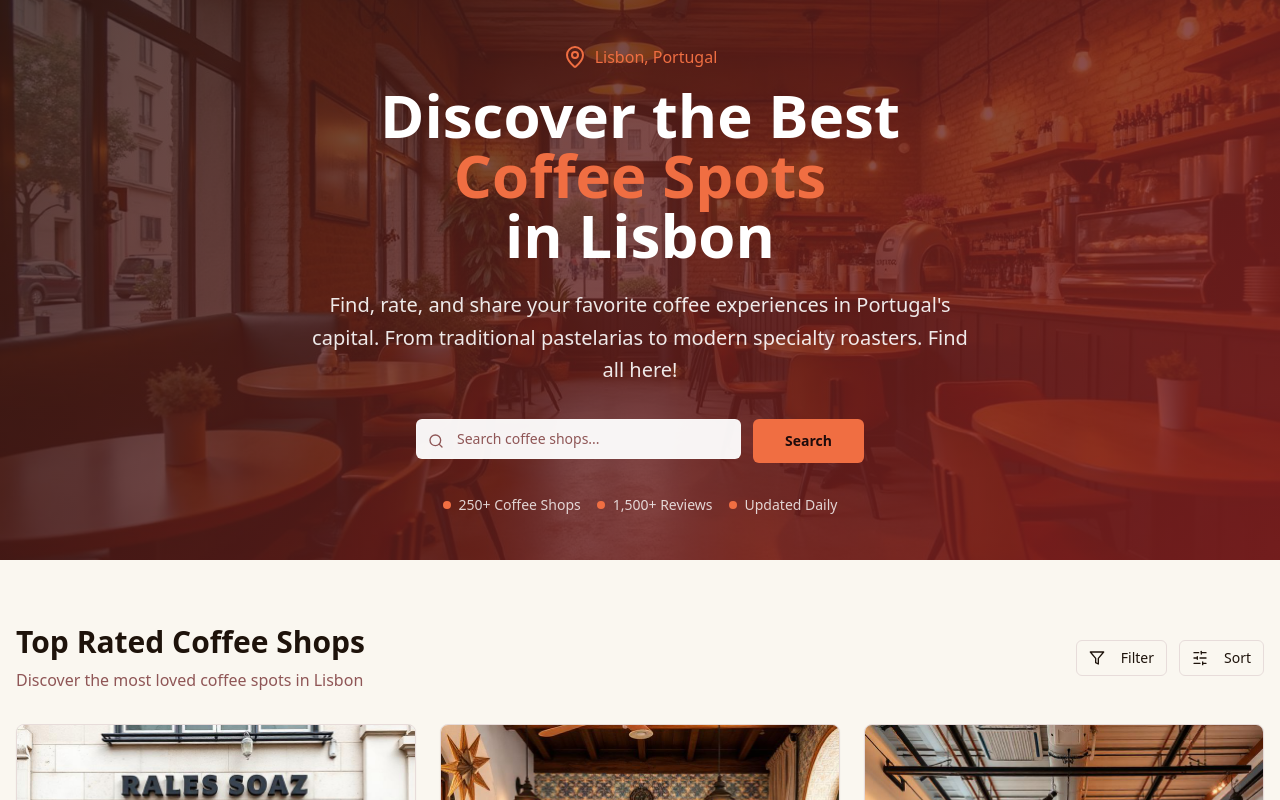
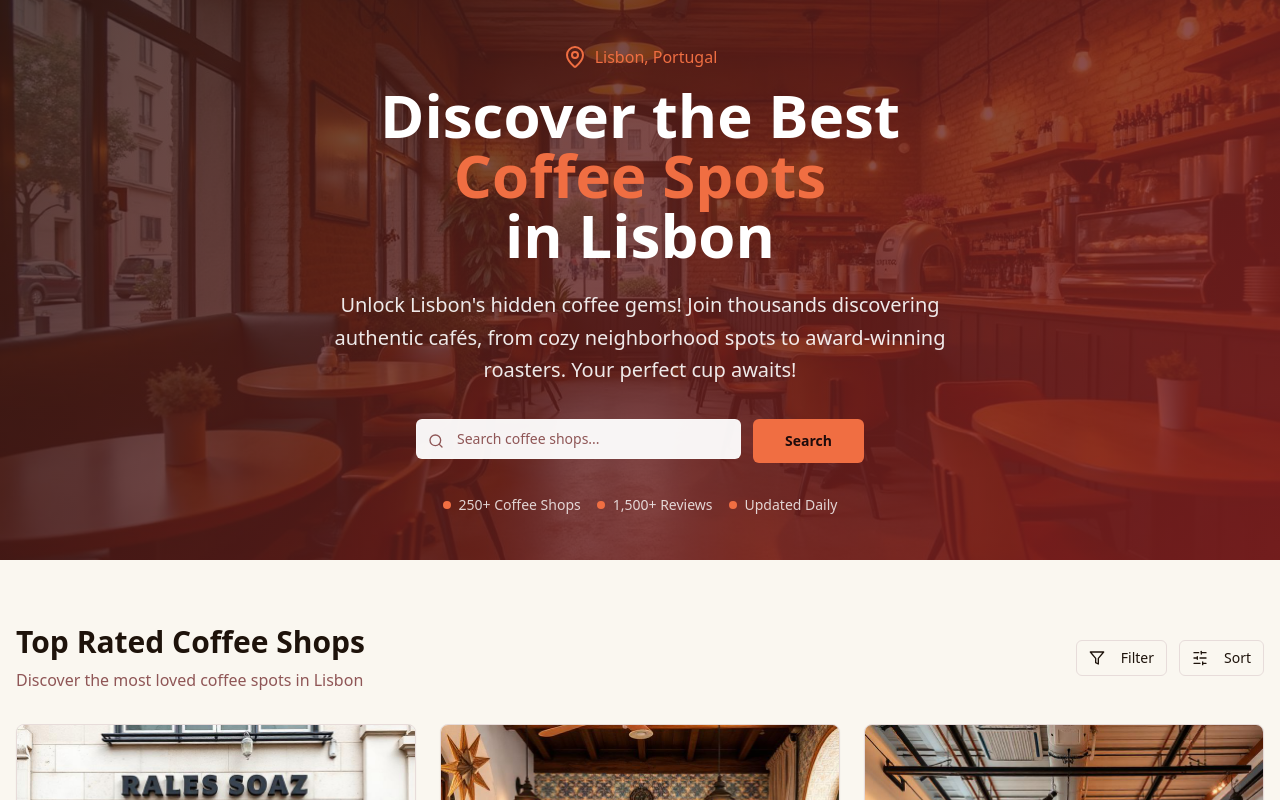
Before and after one commit to elkmod/lisbon-coffee-buzz, a React (Vite) app: page / in a window 1280 px wide. Shown: the top 800 px of the page. Built offline with nearby package versions, Linux system fonts and the light colour scheme.

Commit message:
Refactor: Update hero subtext
Change the hero subtext to be more incentivizing.

```diff
--- a/src/components/Hero.tsx
+++ b/src/components/Hero.tsx
@@ -30,8 +30,8 @@ const Hero = () => {
         </h1>
 
         <p className="text-xl text-white/90 mb-8 max-w-2xl mx-auto leading-relaxed">
-          Find, rate, and share your favorite coffee experiences in Portugal's capital.
-          From traditional pastelarias to modern specialty roasters. Find all here!
+          Unlock Lisbon's hidden coffee gems! Join thousands discovering authentic cafés,
+          from cozy neighborhood spots to award-winning roasters. Your perfect cup awaits!
         </p>
 
         {/* Search Bar */}
```
